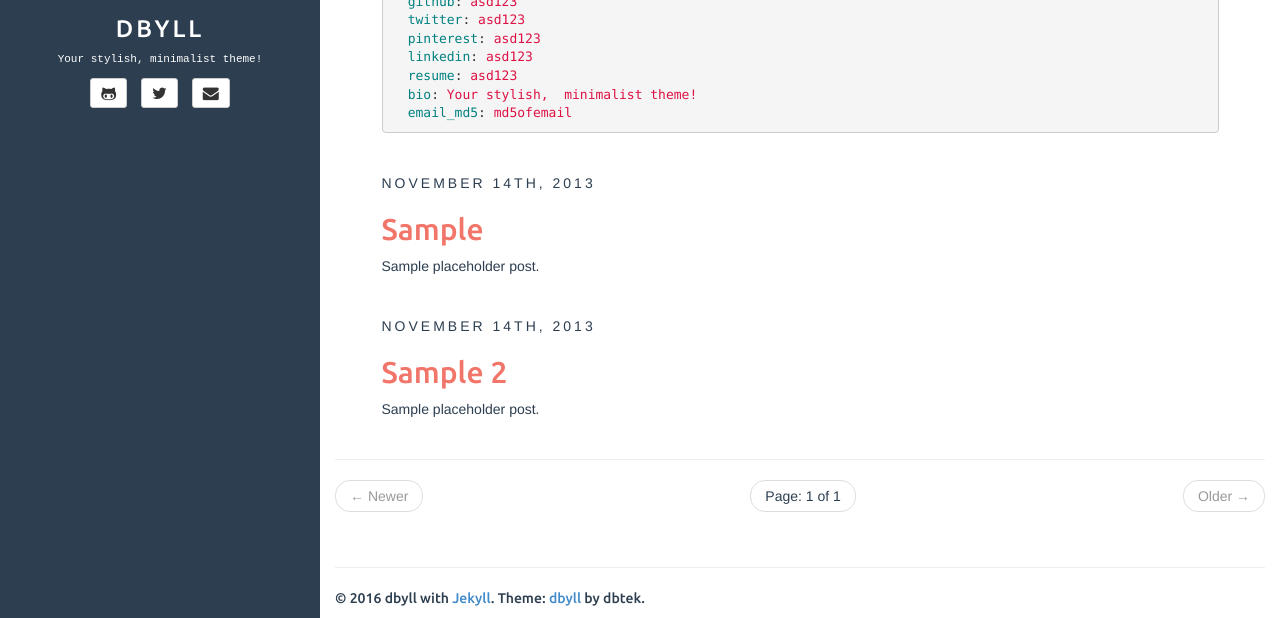
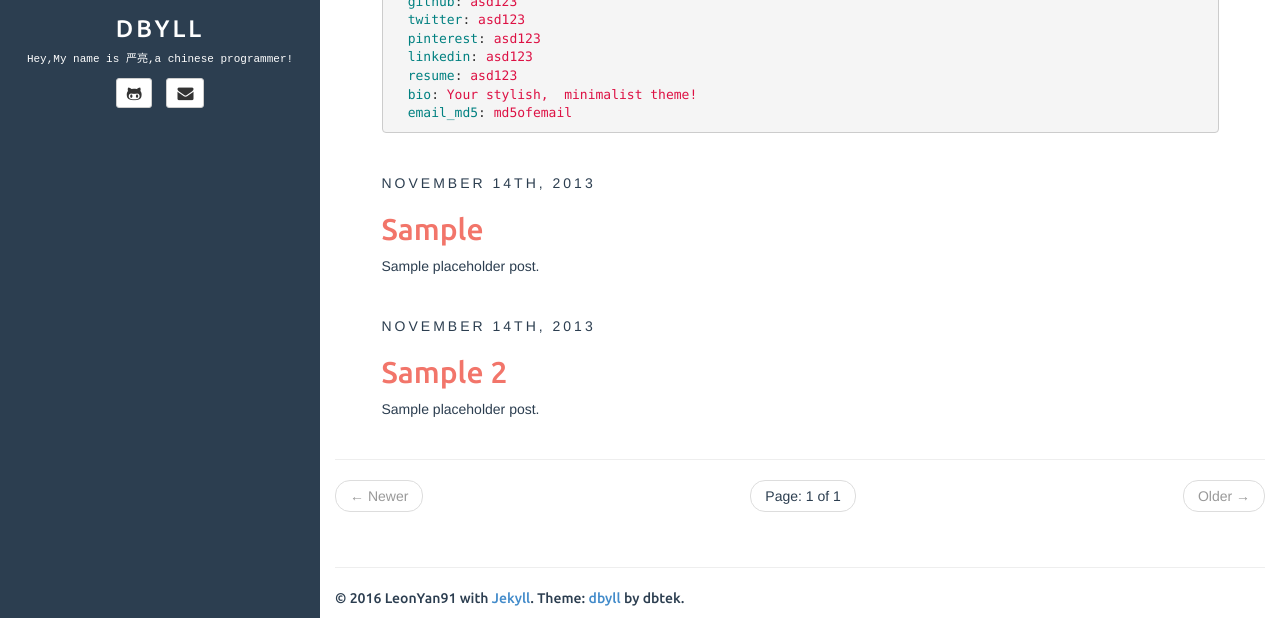
Before and after one commit to LeonYan91/leonyan91.github.io, a Jekyll site: the page built from index.html, in a window 1280 px wide and 900 px high, scrolled down 632 px, cut to the strip 282-900 px from the top of the window. Built offline with Jekyll 4.4.1, drawn with Linux system fonts in a browser that asks for light colours; the list of posts is cut into pages by our own code.

Commit message:
change author name

```diff
--- a/_config.yml
+++ b/_config.yml
@@ -20,13 +20,13 @@ defaults:
 
 description: Stylish Jekyll Theme
 author:
-  name: dbyll
-  email: dbyll@ismaildemirbilek.com
-  github: dbtek
-  twitter: dbtek
-  pinterest: asd123
-  linkedin: asd123
-  bio: Your stylish, minimalist theme!
+  name: LeonYan91
+  email: leonyan91@163.com
+  github: LeonYan91
+#  twitter: dbtek
+#  pinterest: asd123
+#  linkedin: asd123
+  bio: Hey,My name is 严亮,a chinese programmer!
   email_md5: 726351295ec82e145928582f595aa3aa
 
 rss_path: feed.xml
```
